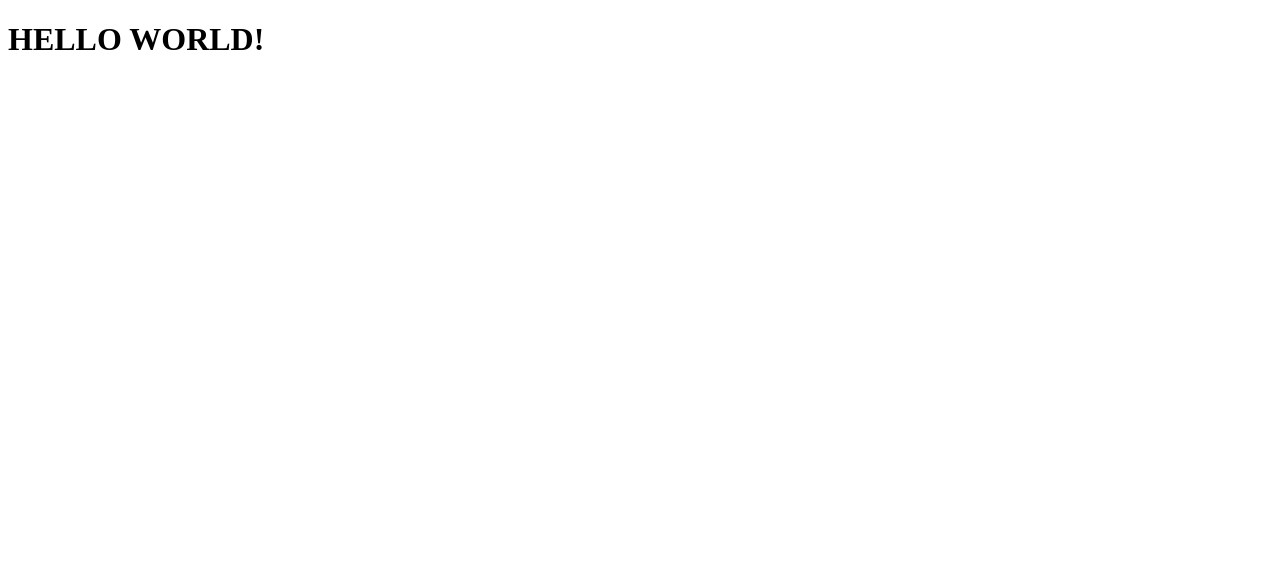
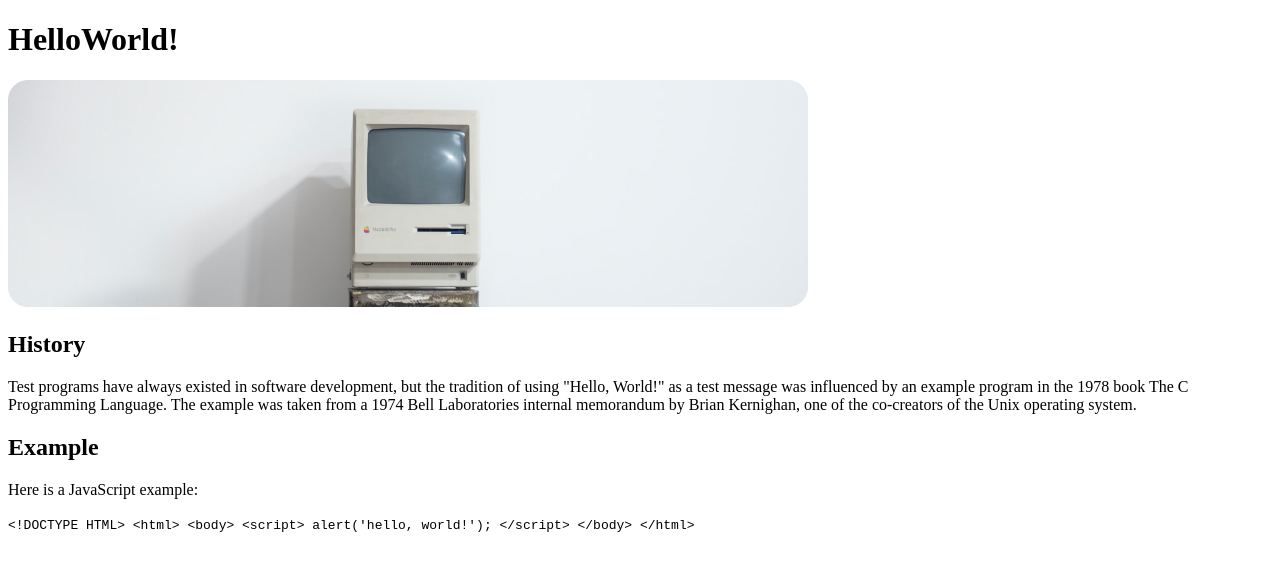
Before and after one commit to Protowing928/MI349, a plain HTML site: page index.html in a window 1280 px wide. Drawn offline with Linux system fonts and the light colour scheme.

Commit message:
Hello World Part 2

```diff
--- a/index.html
+++ b/index.html
@@ -1,11 +1,40 @@
 <!DOCTYPE html>
-<html>
-<head>
-<title>index.html</title>
-</head>
-
-<body>
-    <h1>HELLO WORLD!</h1>
-</body>
-
+<html lang="en">
+    <head>
+        <meta charset="UTF-8">
+        <meta name="viewport" content="width=device-width,
+        intial-scale=1.0">
+        <meta http-equiv="X-UA-Compatible" content="ie=edge">
+        <title>Hello World</title>
+        <Link rel="stylesheet" href="screen.css">
+    </head>
+    <body>
+    <h1>HelloWorld!</h1>
+        <img src="images/images/mac.jpg" alt="Vintage mac">
+        <section>
+            <h2>History</h2>
+            <p>Test programs have always existed in software development,
+             but the tradition of using "Hello, World!" as a test message
+             was influenced by an example program in the 1978 book The C
+             Programming Language. The example was taken from a 1974 Bell
+             Laboratories internal memorandum by Brian Kernighan, one of
+             the co-creators of the Unix operating system.
+            </p>
+        </section>
+        <section>
+            <h2>Example</h2>
+            <p>Here is a JavaScript example:</p>
+            <code>
+                &lt;!DOCTYPE HTML&gt;
+                &lt;html&gt;
+                    &lt;body&gt;
+                        &lt;script&gt;
+                         alert('hello, world!');
+                        &lt;/script&gt;
+                    &lt;/body&gt;
+                &lt;/html&gt;
+            </code>
+        </section>
+        <script src="index.js"></script>
+    </body>
 </html>
```
Also changed, not shown: images/Logo.jpg (added), images/images/mac.jpg (added).
